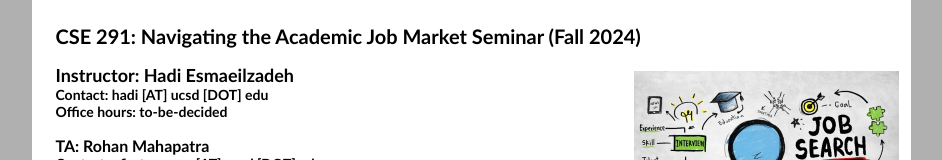
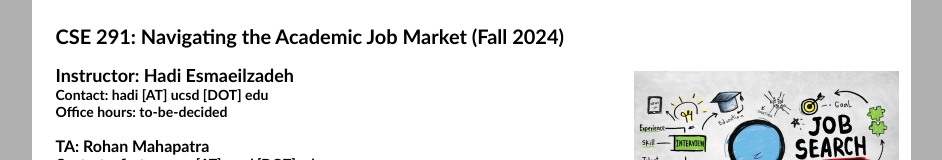
Before and after one commit to hadianeh/classes, a plain HTML site: page cse291-fa24/participation.html in a window 1280 px wide. Shown: the top 160 px of the page, without its empty margins (169-1111 px from the left). Drawn offline with Linux system fonts and the light colour scheme.

Commit message:
Update participation.html

```diff
--- a/cse291-fa24/participation.html
+++ b/cse291-fa24/participation.html
@@ -8,7 +8,7 @@
   <body>
     <div class="container">
       <div id="intro">
-        <h2>CSE 291: Navigating the Academic Job Market Seminar (Fall 2024)</h2>
+        <h2>CSE 291: Navigating the Academic Job Market (Fall 2024)</h2>
         <br>
         <h3>Instructor: Hadi Esmaeilzadeh</h3>
       <h5>Contact: hadi [AT] ucsd [DOT] edu</h5>
```
